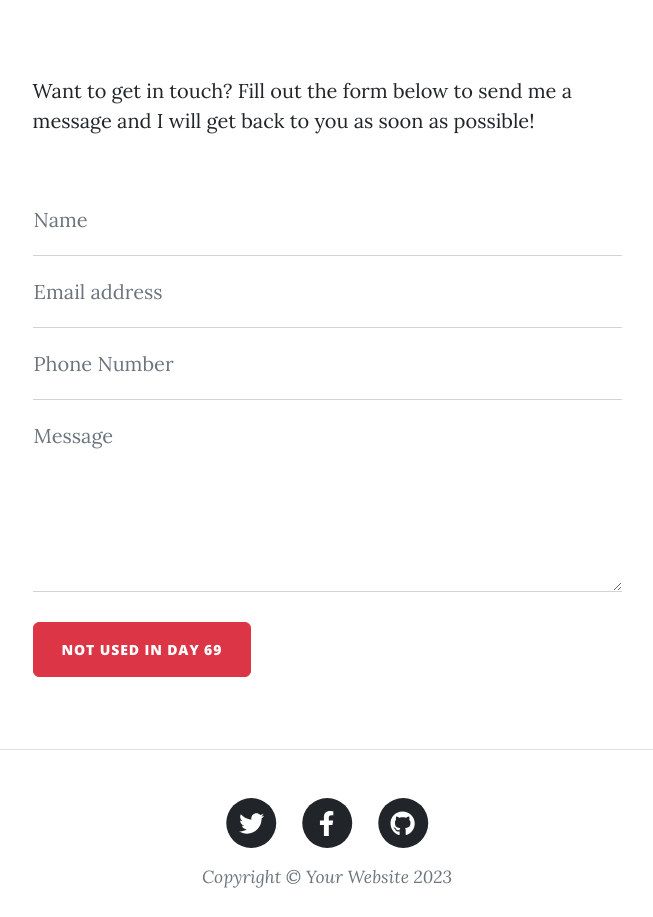
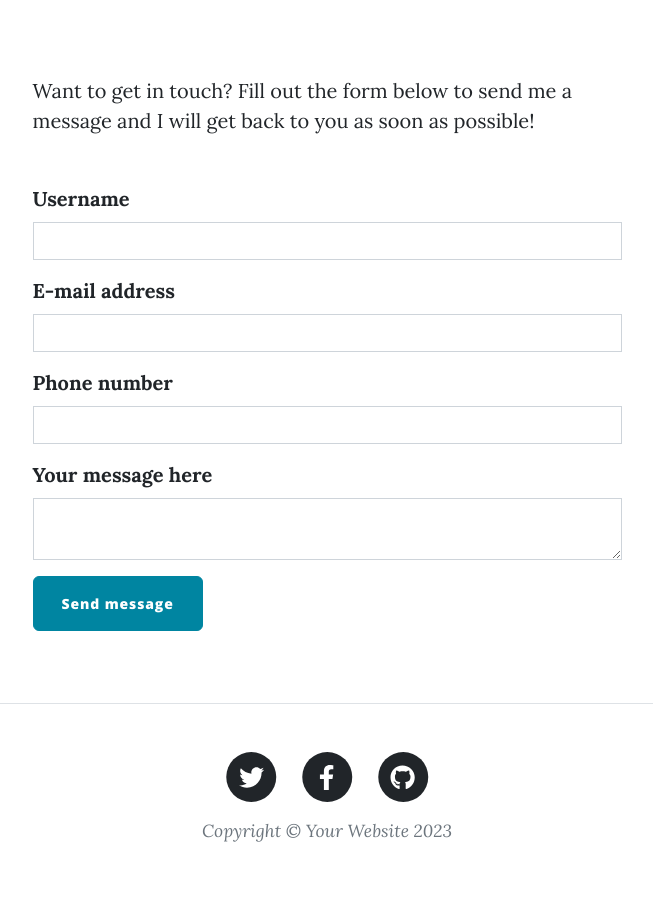
Before and after one commit to datarollhexasphericon/Webapp-to-Manage-Blogs, a Flask app: page /contact in a window 1280 px wide. Shown: the part 536-1453 px from the top of the page, without its empty margins (313-966 px from the left). After the commit the page ends 1378 px from the top, so only its background shows below. Run offline with Flask 3, Linux system fonts and the light colour scheme; some libraries are stand-ins or nearby versions.

Commit message:
add contact form functionality

```diff
--- a/forms.py
+++ b/forms.py
@@ -13,20 +13,24 @@ class CreatePostForm(FlaskForm):
     submit = SubmitField("Submit Post")
 
 
-# TODO: Create a RegisterForm to register new users
 class RegisterForm(FlaskForm):
     name = StringField('Username', validators=[DataRequired()])
     email = StringField("E-mail", validators=[DataRequired()])
     password = PasswordField("Password", validators=[DataRequired()])
     submit = SubmitField("Register")
 
-# TODO: Create a LoginForm to login existing users
 class LoginForm(FlaskForm):
     email = StringField("E-mail", validators=[DataRequired()])
     password = PasswordField("Password", validators=[DataRequired()])
     submit = SubmitField("Login")
 
-# TODO: Create a CommentForm so users can leave comments below posts
 class CommentForm(FlaskForm):
     body = CKEditorField("Write your comment", validators=[DataRequired()])
     submit = SubmitField("Submit Comment")
+
+class ContactForm(FlaskForm):
+    name = StringField('Username', validators=[DataRequired()])
+    email = StringField("E-mail address", validators=[DataRequired()])
+    phone = StringField("Phone number", validators=[DataRequired()])
+    body = CKEditorField("Your message here", validators=[DataRequired()])
+    submit = SubmitField("Send message")
--- a/main.py
+++ b/main.py
@@ -1,6 +1,7 @@
 from datetime import date
 import os
 from dotenv import load_dotenv
+import smtplib
 from flask import Flask, abort, render_template, redirect, url_for, flash
 from flask_bootstrap import Bootstrap5
 from flask_ckeditor import CKEditor
@@ -12,7 +13,7 @@ from sqlalchemy import Integer, String, Text, ForeignKey, desc
 from functools import wraps
 from werkzeug.security import generate_password_hash, check_password_hash
 # Import your forms from the forms.py
-from forms import CreatePostForm, RegisterForm, LoginForm, CommentForm
+from forms import CreatePostForm, RegisterForm, LoginForm, CommentForm, ContactForm
 
 # Load environment variables from a .env file
 load_dotenv()
@@ -31,7 +32,7 @@ login_manager.init_app(app)
 def load_user(user_id):
     return db.get_or_404(User, user_id)
 
-# CREATE DATABASE
+# Create database
 class Base(DeclarativeBase):
     pass
 app.config['SQLALCHEMY_DATABASE_URI'] = os.environ.get("DB_URI", "sqlite:///blog.db")
@@ -39,13 +40,11 @@ db = SQLAlchemy(model_class=Base)
 db.init_app(app)
 
 
-# CONFIGURE TABLES
+# Configure tables
 class BlogPost(db.Model):
     __tablename__ = "blog_posts"
     id: Mapped[int] = mapped_column(Integer, primary_key=True)
-    # Create Foreign Key, "users.id" the users refers to the tablename of User.
     author_id: Mapped[int] = mapped_column(Integer, db.ForeignKey("users.id"))
-    # Create reference to the User object. The "posts" refers to the posts property in the User class.
     author = relationship("User", back_populates="posts")
     title: Mapped[str] = mapped_column(String(250), unique=True, nullable=False)
     subtitle: Mapped[str] = mapped_column(String(250), nullable=False)
@@ -55,15 +54,12 @@ class BlogPost(db.Model):
     comments = relationship("Comment", back_populates="parent_post")
 
 
-# Create a User table for all your registered users
 class User(UserMixin, db.Model):
     __tablename__ = "users"
     id: Mapped[int] = mapped_column(Integer, primary_key=True)
     email: Mapped[str] = mapped_column(String(100), unique=True)
     password: Mapped[str] = mapped_column(String(100))
     name: Mapped[str] = mapped_column(String(100))
-    # This will act like a list of BlogPost objects attached to each User.
-    # The "author" refers to the author property in the BlogPost class.
     posts = relationship("BlogPost", back_populates="author")
     comments = relationship("Comment", back_populates="comment_author")
 
@@ -92,6 +88,7 @@ def admin_only(f):
 
     return decorated_function
 
+# Create gravatar for users
 gravatar = Gravatar(app,
                     size=100,
                     rating='g',
@@ -101,7 +98,6 @@ gravatar = Gravatar(app,
                     use_ssl=False,
                     base_url=None)
 
-# TODO: Use Werkzeug to hash the user's password when creating a new user.
 @app.route('/register', methods=['GET', 'POST'])
 def register():
     form = RegisterForm()
@@ -133,7 +129,6 @@ def register():
     return render_template("register.html", form=form)
 
 
-# TODO: Retrieve a user from the database based on their email.
 @app.route('/login', methods=['GET', 'POST'])
 def login():
     form = LoginForm()
@@ -172,7 +167,6 @@ def get_all_posts():
     return render_template("index.html", all_posts=posts)
 
 
-# TODO: Allow logged-in users to comment on posts
 @app.route("/post/<int:post_id>", methods=["GET", "POST"])
 def show_post(post_id):
     form = CommentForm()
@@ -194,7 +188,6 @@ def show_post(post_id):
     return render_template("post.html", post=requested_post, comments=comments, form=form)
 
 
-# TODO: Use a decorator so only an admin user can create a new post
 @app.route("/new-post", methods=["GET", "POST"])
 @admin_only
 def add_new_post():
@@ -214,7 +207,6 @@ def add_new_post():
     return render_template("make-post.html", form=form)
 
 
-# TODO: Use a decorator so only an admin user can edit a post
 @app.route("/edit-post/<int:post_id>", methods=["GET", "POST"])
 @admin_only
 def edit_post(post_id):
@@ -237,7 +229,6 @@ def edit_post(post_id):
     return render_template("make-post.html", form=edit_form, is_edit=True)
 
 
-# TODO: Use a decorator so only an admin user can delete a post
 @app.route("/delete/<int:post_id>")
 @admin_only
 def delete_post(post_id):
@@ -260,10 +251,23 @@ def about():
     return render_template("about.html")
 
 
-@app.route("/contact")
+@app.route("/contact", methods=['GET', 'POST'])
 def contact():
-    return render_template("contact.html")
+    form = ContactForm()
+    if form.validate_on_submit():
+        send_email(name=form.name.data, email=form.email.data, phone=form.phone.data, text=form.body.data)
+        return render_template("contact.html", form=form, msg_sent=True)
+    return render_template("contact.html", form=form, msg_sent=False)
 
+def send_email(name, email, phone, text):
+    '''Send email to the Web Admin with data contact data and message provided by user'''
+    message = f"Subject:New Blog Message\n\nName: {name}\nEmail: {email}\nPhone: {phone}\nMessage: {text}"
+    with smtplib.SMTP("smtp.gmail.com") as connection:
+        connection.starttls()  # message will be encrypted
+        connection.login(user=os.environ.get('ADMIN_MAIL'), password=os.environ.get('ADMIN_PASSWORD'))
+        connection.sendmail(from_addr=email,
+                            to_addrs=os.environ.get('ADMIN_MAIL'),
+                            msg=message)
 
 if __name__ == "__main__":
     app.run(debug=False, port=5000)
--- a/templates/contact.html
+++ b/templates/contact.html
@@ -1,4 +1,4 @@
-{% include "header.html" %}
+{% from "bootstrap5/form.html" import render_form %} {% include "header.html" %}
 
 <!-- Page Header-->
 <header
@@ -30,67 +30,7 @@
           I will get back to you as soon as possible!
         </p>
         <div class="my-5">
-          <!-- * * * * * * * * * * * * * * *-->
-          <!-- * * Simplified SB Contact Form for the Tutorial* *-->
-          <form
-            id="contactForm"
-            name="sentMessage"
-            action="{{ url_for('contact') }}"
-            method="post"
-          >
-            <div class="form-floating">
-              <input
-                class="form-control"
-                id="name"
-                name="name"
-                type="text"
-                placeholder="Enter your name..."
-                required
-              />
-              <label for="name">Name</label>
-            </div>
-            <div class="form-floating">
-              <input
-                class="form-control"
-                id="email"
-                name="email"
-                type="email"
-                placeholder="Enter your email..."
-                required
-              />
-              <label for="email">Email address</label>
-            </div>
-            <div class="form-floating">
-              <input
-                class="form-control"
-                id="phone"
-                name="phone"
-                type="tel"
-                placeholder="Enter your phone number..."
-                required
-              />
-              <label for="phone">Phone Number</label>
-            </div>
-            <div class="form-floating">
-              <textarea
-                class="form-control"
-                id="message"
-                name="message"
-                placeholder="Enter your message here..."
-                required
-                style="height: 12rem"
-              ></textarea>
-              <label for="message">Message</label>
-            </div>
-            <br />
-            <button
-              class="btn btn-danger text-uppercase"
-              id="submitButton"
-              type="submit"
-            >
-              NOT USED in Day 69
-            </button>
-          </form>
+          {{ render_form(form, novalidate=True, button_map={"submit": "primary"}) }}
         </div>
       </div>
     </div>
--- a/templates/login.html
+++ b/templates/login.html
@@ -21,7 +21,6 @@ include "header.html" %}
 <main class="mb-4">
   <div class="container">
     <div class="row">
-      <!-- TODO: add a flash message here for users registering twice -->
       {% with messages = get_flashed_messages() %}
         {% if messages %}
           {% for message in messages %}
@@ -30,7 +29,6 @@ include "header.html" %}
         {% endif %}
       {% endwith %}
       <div class="col-lg-8 col-md-10 mx-auto">
-        <!--TODO: render login form here-->
         {{ render_form(form, novalidate=True, button_map={"submit": "primary"}) }}
       </div>
     </div>
```
